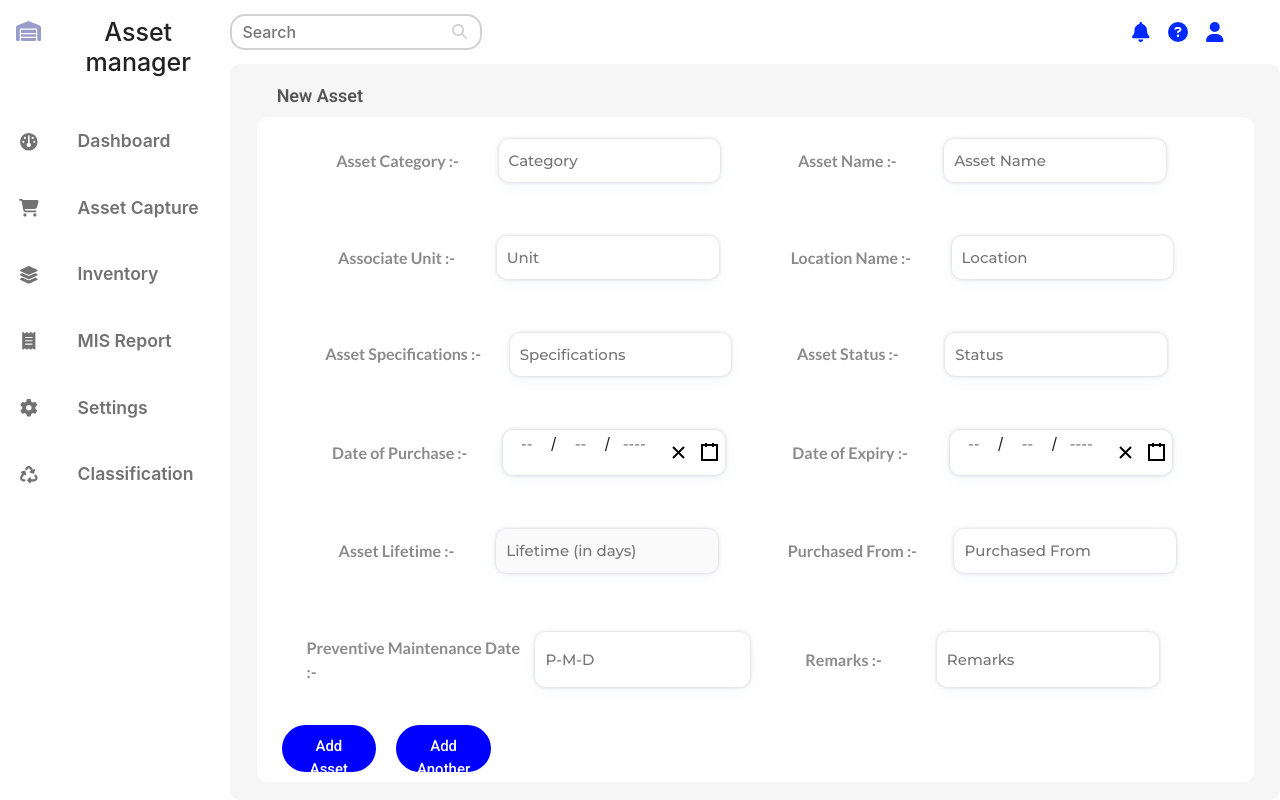
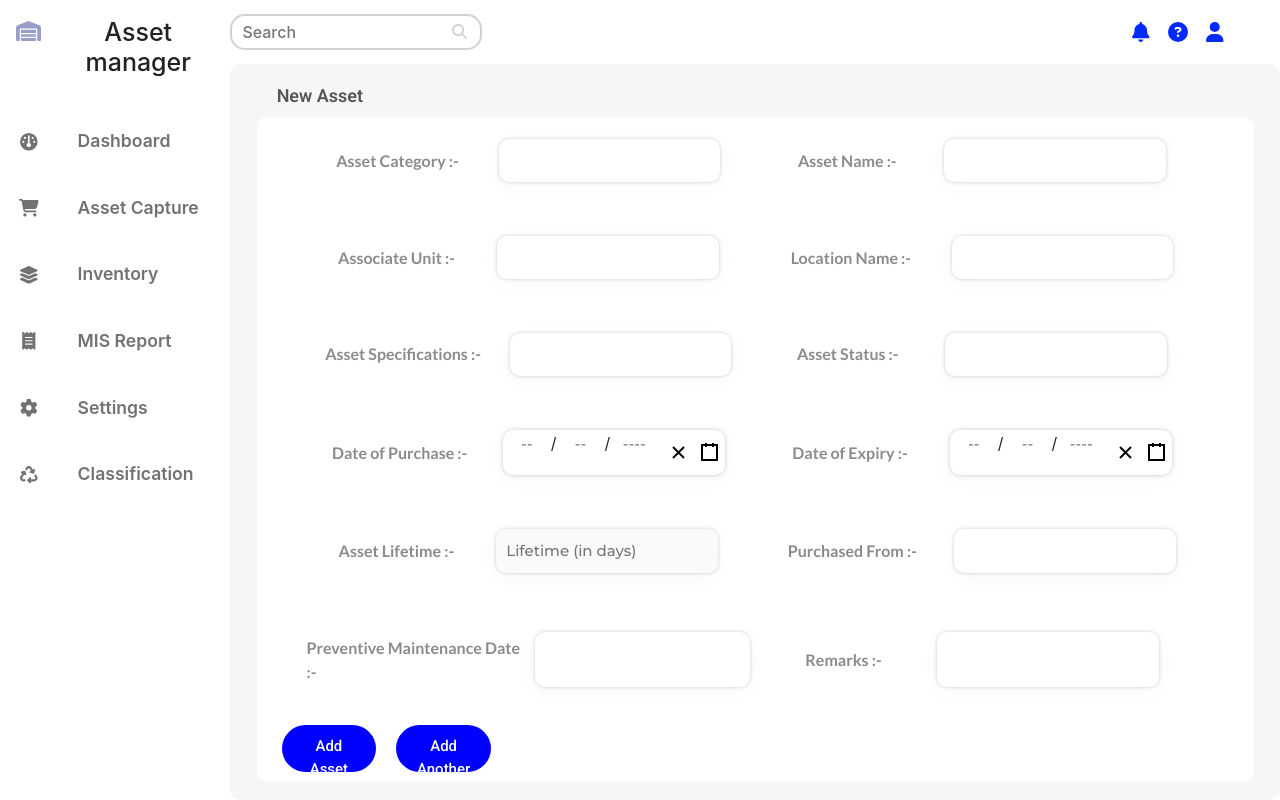
Before and after one commit to AnujNdas/Asset-manager-new, a React (Create React App) app in the folder frontend/: page /AssetCapture in a window 1280 px wide. Built offline with nearby package versions, Linux system fonts and the light colour scheme.

Commit message:
Update AssetCapture.jsx

```diff
--- a/frontend/src/Pages/AssetCapture.jsx
+++ b/frontend/src/Pages/AssetCapture.jsx
@@ -178,7 +178,6 @@ const AssetCapture = () => {
                 type="text"
                 value={formData.assetCategory}
                 onChange={handleChange}
-                placeholder='Category'
               />
             </div>
             {/* <div className="form-entry">
@@ -199,7 +198,6 @@ const AssetCapture = () => {
                 type="text"
                 value={formData.assetName}
                 onChange={handleChange}
-                placeholder='Asset Name'
               />
             </div>
             <div className="form-entry">
@@ -209,7 +207,6 @@ const AssetCapture = () => {
                 type="text"
                 value={formData.associateUnit}
                 onChange={handleChange}
-                placeholder='Unit'
               />
             </div>
             <div className="form-entry">
@@ -219,7 +216,6 @@ const AssetCapture = () => {
                 type="text"
                 value={formData.locationName}
                 onChange={handleChange}
-                placeholder='Location'
               />
             </div>
             <div className="form-entry">
@@ -229,7 +225,6 @@ const AssetCapture = () => {
                 type="text"
                 value={formData.assetSpecification}
                 onChange={handleChange}
-                placeholder='Specifications'
               />
             </div>
             <div className="form-entry">
@@ -239,7 +234,6 @@ const AssetCapture = () => {
                 type="text"
                 value={formData.assetStatus}
                 onChange={handleChange}
-                placeholder='Status'
               />
             </div>
             <div className="form-entry">
@@ -280,7 +274,6 @@ const AssetCapture = () => {
                 type="text"
                 value={formData.purchaseFrom}
                 onChange={handleChange}
-                placeholder='Purchased From'
               />
             </div>
             <div className="form-entry">
@@ -290,7 +283,6 @@ const AssetCapture = () => {
                 type="text"
                 value={formData.PMD}
                 onChange={handleChange}
-                placeholder='P-M-D'
               />
             </div>
             <div className="form-entry">
@@ -300,7 +292,6 @@ const AssetCapture = () => {
                 type="text"
                 value={formData.remarks}
                 onChange={handleChange}
-                placeholder='Remarks'
               />
             </div>
           </div>
```
